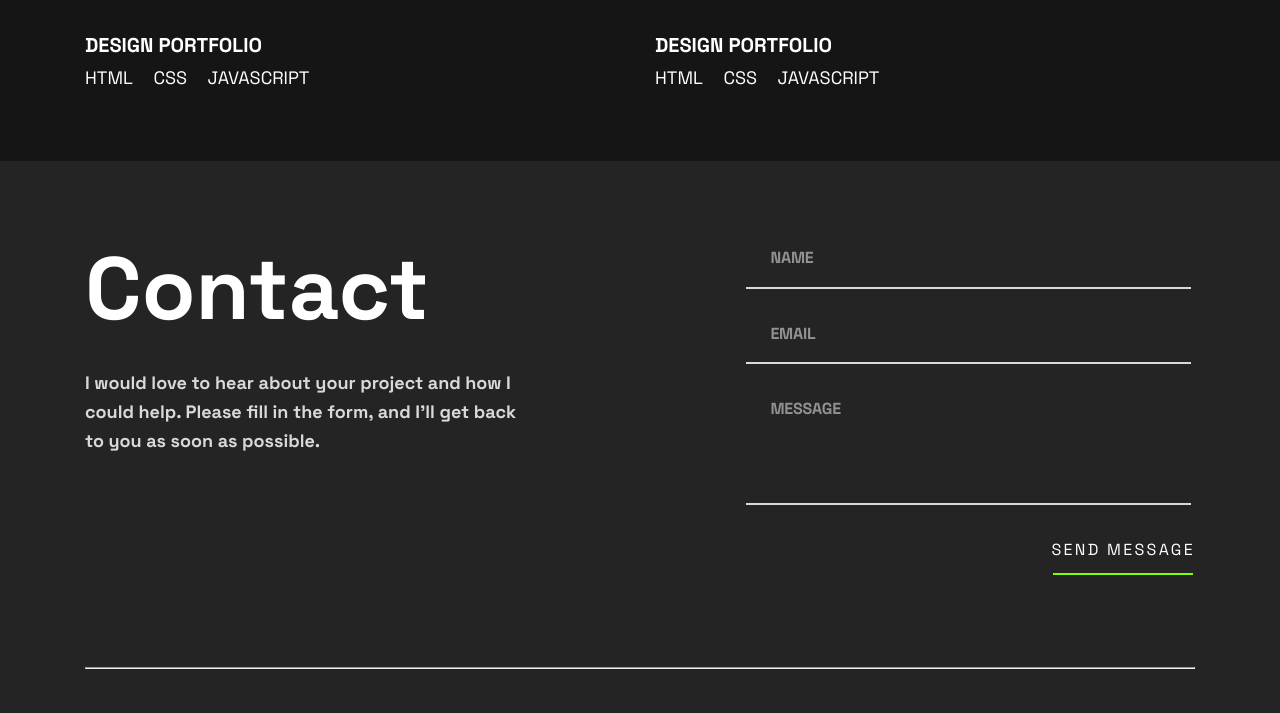
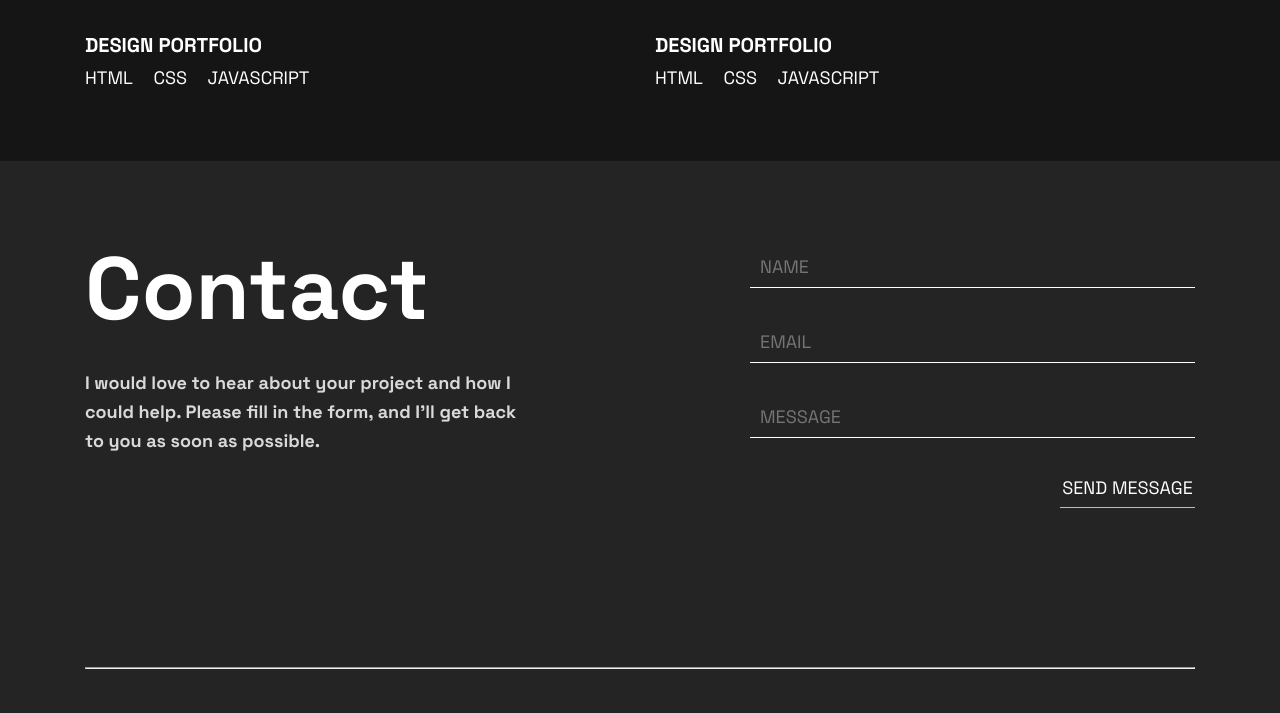
Before and after one commit to xursanaliyevoyatullo/3-oy-Imtihon-adamkeys, a plain HTML site: page index.html in a window 1280 px wide. Shown: the part 3214-3927 px from the top of the page. Drawn offline with Linux system fonts and the light colour scheme.

Commit message:
3-oy-imtihon_adamkeyes

```diff
--- a/index.html
+++ b/index.html
@@ -216,25 +216,24 @@
             <h3>I would love to hear about your project and how I could help. Please fill in the form, and I’ll get back to you as soon as possible.</h3>
           </div>
           <div class="footer__top__right">
-            <div class="footer__top__right__header">
-              <h3>NAME</h3>
-              <hr>
-            </div>
-            <div class="footer__top__right__center">
-              <h3>EMAIL</h3>
-              <hr>
-            </div>
-            <div class="footer__top__right__bottom">
-              <h3>MESSAGE</h3>
-              <hr>
-            </div>
-            <div class="footer__top__btn">
-              <a href="">SEND MESSAGE</a>
-              <hr>
+            <div>
+              <form class="form" action="https://echo.htmlacademy.ru">
+                <label for="name">
+                  <input class="form__name__input"  type="text" id="firstname" name="name" required placeholder="NAME">
+                </label>
+                <label for="email">
+                  <input class="form__email__input" type="email"id="email"    name="email" required placeholder="EMAIL" >
+                </label>
+                <label for="massage">
+                <input class="form__message__input"      type="text" id="massage"   name="massage" required   placeholder="MESSAGE">
+                </label>
+                <button class="footer__btn">
+                  SEND MESSAGE
+                </button>
+              </form>
             </div>
           </div>
         </div>
-
         <div class="footer__bottom">
           <hr>
           <div class="footer__bottom__header">
--- a/scss/base/_resets.scss
+++ b/scss/base/_resets.scss
@@ -47,6 +47,7 @@ body {
     margin-right: auto;
     padding-left: 5rem;
     padding-right: 5rem;
+    scroll-behavior: smooth;
 }
 
 @media screen and (max-width: 768px) {
--- a/scss/layout/_footer.scss
+++ b/scss/layout/_footer.scss
@@ -5,8 +5,6 @@
     font-family: $main-font;
     background-color: $dark-gray;
     scroll-behavior: smooth;
-}
-.footer__top__container {
 }
 .footer__top {
     display: flex;
@@ -76,78 +74,9 @@
 }
 
 
-.footer__top__right {
-    h3 {
-        color: $white;
-        font-size: 1.6rem;
-        line-height: 1.6;
-        letter-spacing: -0.22px;
-        margin-bottom: 1.6rem;
-        margin-left: 2.4rem;
-        opacity: 50%;
-        transition: 0.3s;
-    }
-    h3:hover {
-        color: rgb(127, 255, 0);
-    }
-    hr {
-        width: 445px;
-        height: 2px;
-        border: 0;
-        margin-bottom: 3.2rem;
-        transition: 0.3s;
-        background-color: $grey;
-    }
-    hr:hover {
-        background-color: rgb(127, 255, 0);
-    }
-
-    .footer__top__right__bottom {
-        h3 {
-            margin-bottom: 8.1rem;
-        }
-    }
-
-    .footer__top__btn {
-        color: $white;
-        a {
-            font-size: 1.6rem;
-            line-height: 1.6;
-            letter-spacing: 2.29px;
-            margin-left: 30.5rem;
-            margin-bottom: 1rem;
-            transition: 0.3s;
-            color: $white;
-        }
-        a:hover {
-            color: rgb(127, 255, 0);
-        }
-        hr {
-            width: 140px;
-            margin-left: 30.7rem;
-            height: 2px;
-            border: 0;
-            background-color: rgb(127, 255, 0);
-        }
-    }
-}
-@media screen and (max-width:768px) {
-    .footer__top__btn {
-        hr {
-            width: 120px;
-            margin-bottom: 9.2rem;
-        }
-    }
-}
-
-
-
-
-
-
-
 
 .footer__bottom {
+    scroll-behavior: smooth;
     hr {
         margin-bottom: 4.7rem;
     }
@@ -159,14 +88,18 @@
         .footer__logo {
             display: flex;
         }
-        .footernav {
-        }
         .footer__list {
             display: flex;
             gap: 3.2rem;
         }
         .footer__nav__icons {
             display: flex;
+            svg {
+                display: flex;
+            }
+            svg:hover {
+                background-color: rgb(127, 255, 0);
+            }
         }
     }
 }
@@ -185,7 +118,7 @@
 @media screen and (max-width:576px) {
     .footer__bottom {
         hr {
-            width: 443px;
+            width: 380px;
             margin-left: auto;
             margin-right: auto;
         }
--- a/scss/layout/_forms.scss
+++ b/scss/layout/_forms.scss
@@ -0,0 +1,73 @@
+.footer__top__right {
+    scroll-behavior: smooth;
+    form {
+        display: flex;
+        flex-direction: column;
+        padding-bottom: 3.2rem;
+        font-size: $body-fs;
+        font-weight: 500;
+        line-height: $body-lh;
+        input{
+            width: 44.5rem;
+            height: 4.3rem;
+            outline: none;
+            background-color: transparent;
+            border: 0;
+            border-bottom: 1px solid;
+            color: $white;
+            margin-bottom: 3.2rem;
+            padding-left: 1rem;
+        }
+        .form__message__input {
+            width: 445px;
+            margin-bottom: 3.2rem;
+        }
+    }
+
+        .footer__btn {
+            width: 135px;
+            height: 38px;
+            background-color: $dark-gray;
+            border: 0;
+            border-bottom: 1px solid rgb(127, 255, 0);
+            color: $white;
+            margin-left: auto;
+            transition: 0.3s;
+        }
+        .footer__btn:hover {
+            color: rgb(127, 255, 0);
+        }
+}
+
+
+
+
+
+
+
+
+@media screen and (max-width:768px) {
+    .footer__top__right {
+        scroll-behavior: smooth;
+        form {
+            align-items: center;
+            justify-content: center;
+            input {
+                width: 380px;
+            }
+            .form__message__input {
+                width: 380px;
+            }
+        }
+    }
+}
+@media screen and (max-width:567px) {
+    .footer__top__right {
+        scroll-behavior: smooth;
+        form {
+            input {
+                width: 300px;
+            }
+        }
+    }
+}
--- a/scss/layout/_header.scss
+++ b/scss/layout/_header.scss
@@ -4,6 +4,7 @@
     background-repeat: no-repeat;
     background-position-y: 13.3rem;
     position: relative;
+    scroll-behavior: smooth;
     .header__container {
         background-image: url('../../images/svg/heade-hero-img.svg');
         background-repeat: no-repeat;
--- a/scss/pages/_home.scss
+++ b/scss/pages/_home.scss
@@ -4,6 +4,7 @@ main {
     background-image: url('../../images/svg/main__bottom__img.svg');
     background-repeat: no-repeat;
     background-position: 1100px 25rem;
+    scroll-behavior: smooth;
 }
 
 
@@ -111,7 +112,8 @@ main {
     .main__hero__header {
         display: flex;
         align-items: center;
-        justify-content: space-between;
+        justify-content: center;
+        gap: 10rem;
         margin-bottom: 8rem;
         h1 {
             font-size: $h1-fs;
@@ -130,7 +132,7 @@ main {
             letter-spacing: $lt-s;
             color: $white;
             transition: 0.3s;
-            margin-top: 1rem;
+            margin-top: 4rem;
             &:hover {
                 color: green;
                 transition: 0.3s;
```
Also changed, not shown: css/style.css, 1 other file.
